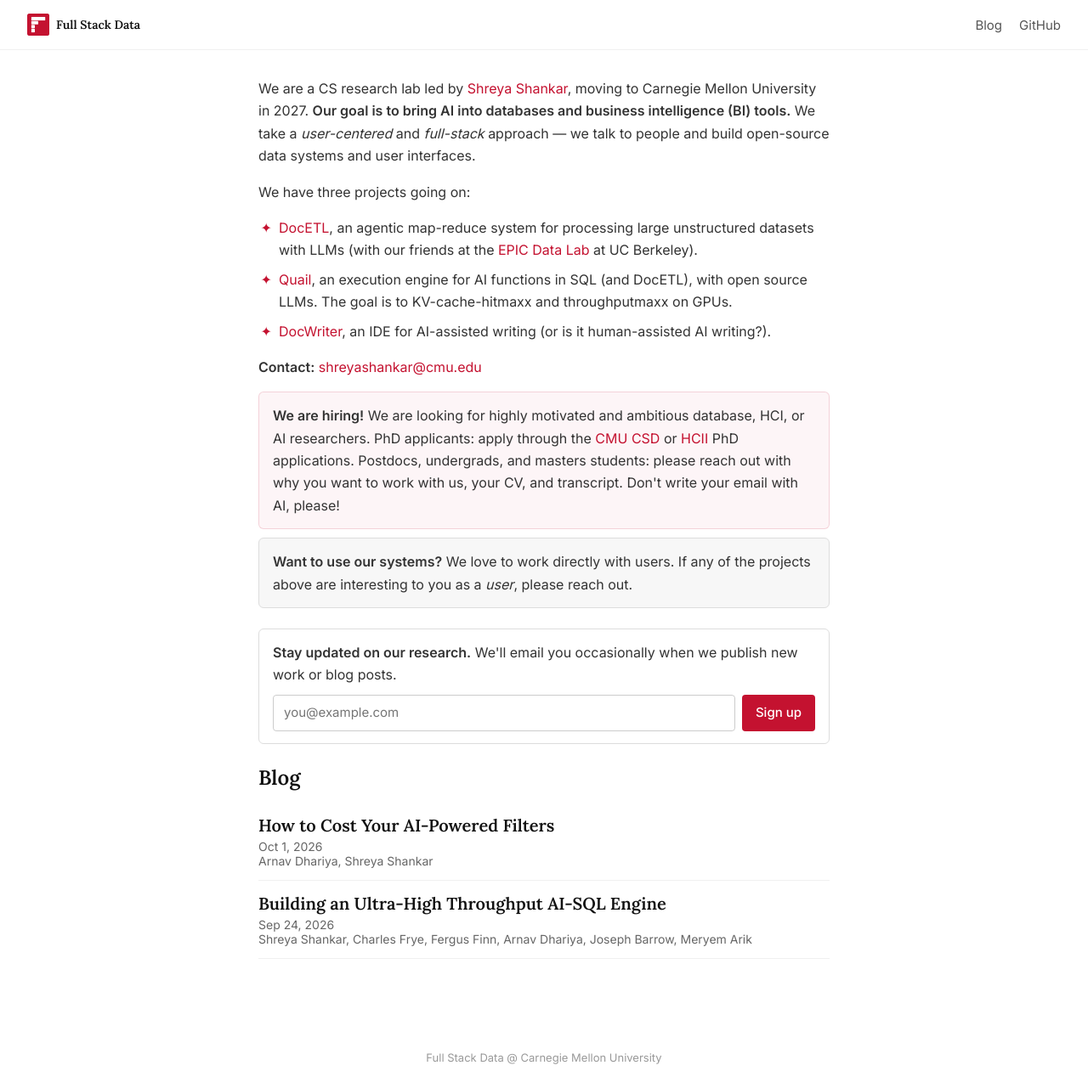
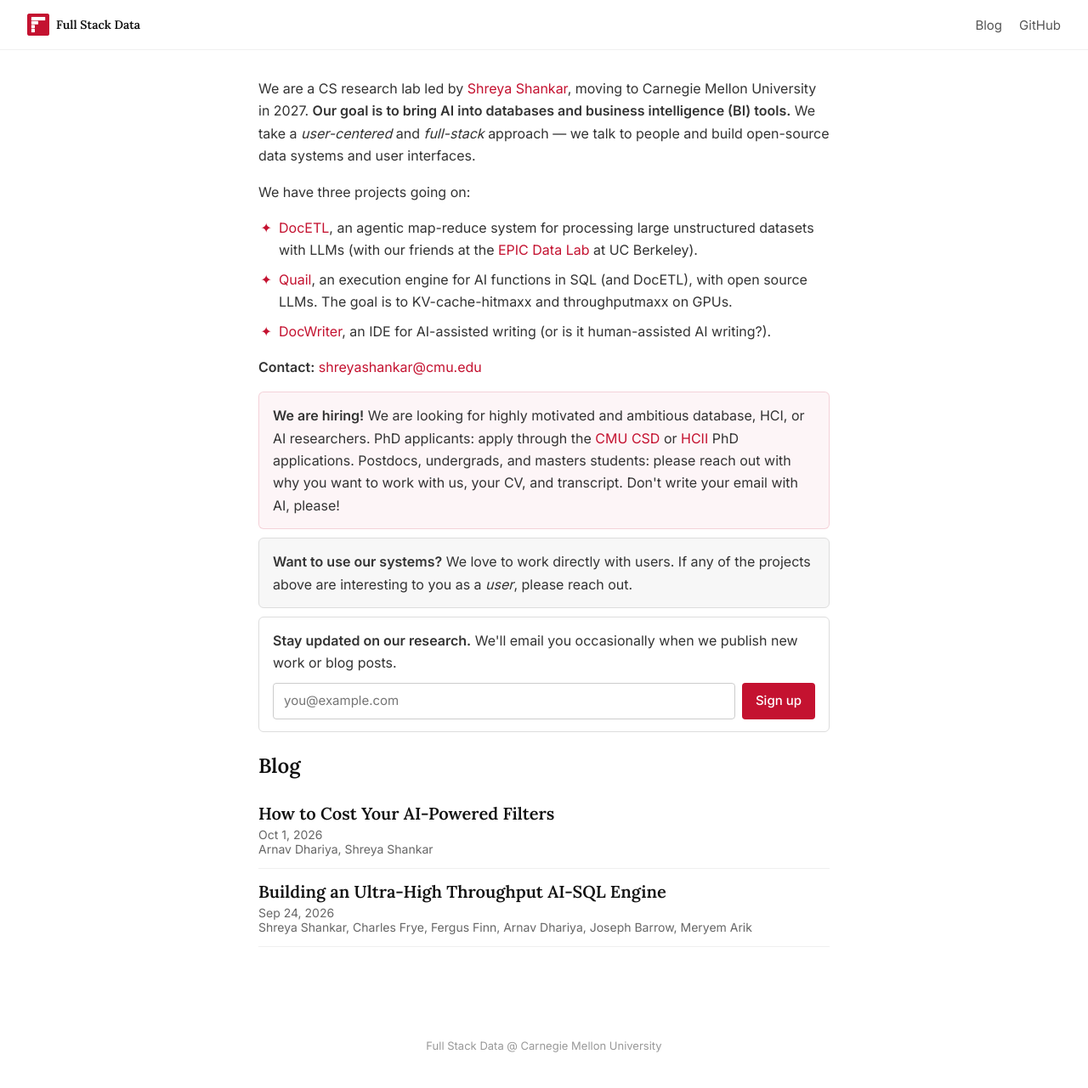
Before and after one commit to fsdatalab/fsdatalab.github.io, a Jekyll site: the page built from index.html, in a window 1280 px wide and 1281 px high. Shown: the whole window at 85% size. Built offline with Jekyll 4.4.1, drawn with Linux system fonts in a browser that asks for light colours.

Commit message:
Even out spacing around newsletter signup box
Co-Authored-By: Claude Opus 5.5 <noreply@anthropic.com>
Claude-Session: https://claude.ai/code/session_01WTKYxjEG9vojZrVj3H2cGv

```diff
--- a/assets/css/style.css
+++ b/assets/css/style.css
@@ -295,10 +295,11 @@ a:hover { opacity: 0.75; }
   border: 1px solid #ddd;
   border-radius: 6px;
   padding: 0.875rem 1rem;
-  margin: 1.5rem 0;
+  margin: 0 0 1.5rem;
   font-size: 1rem;
   line-height: 1.65;
 }
+.prose .subscribe { margin: 2.5rem 0 0; }
 .subscribe-copy { margin-bottom: 0.625rem; }
 .subscribe-fields { display: flex; gap: 0.5rem; flex-wrap: wrap; }
 .subscribe input[type="email"] {
--- a/index.html
+++ b/index.html
@@ -17,7 +17,7 @@ title: Home
     <strong>We are hiring!</strong> We are looking for highly motivated and ambitious database, HCI, or AI researchers. PhD applicants: apply through the <a href="https://csd.cmu.edu/academics/doctoral/admissions">CMU CSD</a> or <a href="https://www.hcii.cmu.edu/academics/phd-hci/admissions">HCII</a> PhD applications. Postdocs, undergrads, and masters students: please reach out with why you want to work with us, your CV, and transcript. Don't write your email with AI, please!
   </div>
 
-  <div style="background: #f7f7f7; border: 1px solid #ddd; border-radius: 6px; padding: 0.875rem 1rem; margin-bottom: 1.5rem; font-size: 1rem; line-height: 1.65;">
+  <div style="background: #f7f7f7; border: 1px solid #ddd; border-radius: 6px; padding: 0.875rem 1rem; margin-bottom: 0.625rem; font-size: 1rem; line-height: 1.65;">
     <strong>Want to use our systems?</strong> We love to work directly with users. If any of the projects above are interesting to you as a <em>user</em>, please reach out.
   </div>
 
```
